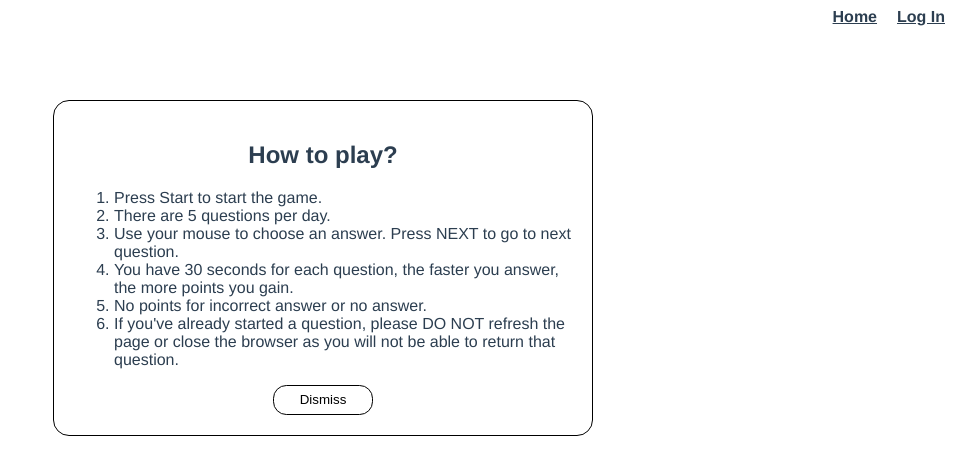
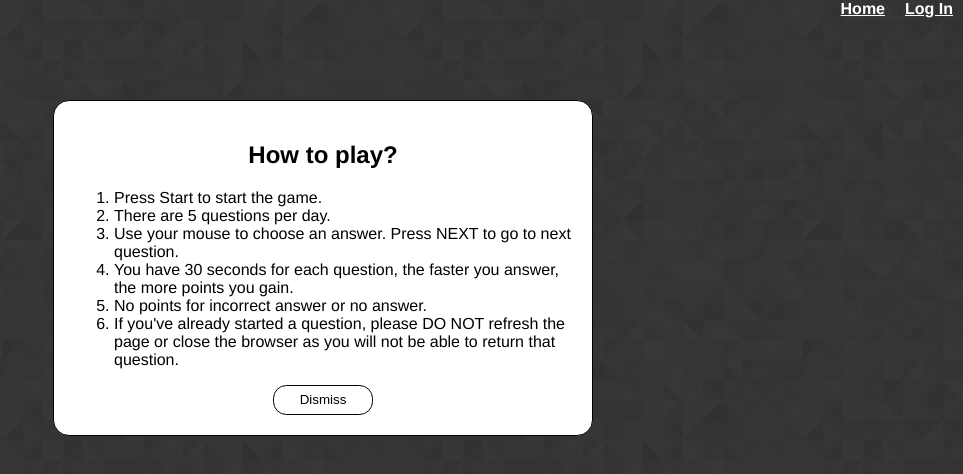
Before and after one commit to jiakairen/quiz-game-client, a Vue app: page / in a window 1280 px wide. Shown: the top 474 px of the page, without its empty margins (317-1280 px from the left). Built offline with nearby package versions, Linux system fonts and the light colour scheme; what vue-flash-message, vue-underscore would draw is missing.

Commit message:
configured with heroku

```diff
--- a/src/App.vue
+++ b/src/App.vue
@@ -19,11 +19,18 @@ export default {
   box-sizing: border-box;
 }
 
+body {
+  margin: 0;
+  padding: 0;
+  background-image: url("./assets/prism.png");
+  background-repeat: repeat;
+  color: white;
+}
+
 #app {
   font-family: Avenir, Helvetica, Arial, sans-serif;
   -webkit-font-smoothing: antialiased;
   -moz-osx-font-smoothing: grayscale;
-  color: #2c3e50;
 }
 
 .nav-bar {
@@ -32,7 +39,7 @@ export default {
 
 .nav-links {
   font-weight: bold;
-  color: #2c3e50;
+  color: white;
   margin: 0 10px;
 }
 </style>
--- a/src/components/InstructionPage.vue
+++ b/src/components/InstructionPage.vue
@@ -48,6 +48,7 @@ h2 {
   border: 1px solid black;
   border-radius: 1em;
   padding: 20px;
+  color: black;
 }
 
 .container li {
--- a/src/components/ThreeTwoOne.vue
+++ b/src/components/ThreeTwoOne.vue
@@ -44,6 +44,7 @@ export default {
   width: 200px;
   border: 1px solid black;
   text-align: center;
+  color: black;
 }
 .three-two-one p {
   font-size: 60px;
--- a/src/helpers/helpers.js
+++ b/src/helpers/helpers.js
@@ -11,7 +11,9 @@ Vue.use(VueFlashMessage, {
 });
 
 const vueInstance = new Vue();
-const baseURL = "http://localhost:1337/request";
+// const baseURL = "http://localhost:1337/request";
+const baseURL =
+  process.env.BASEURL || "https://protected-peak-86063.herokuapp.com/request";
 
 const handleError =
   (fn) =>
```
Also changed, not shown: src/assets/prism.png (added).
